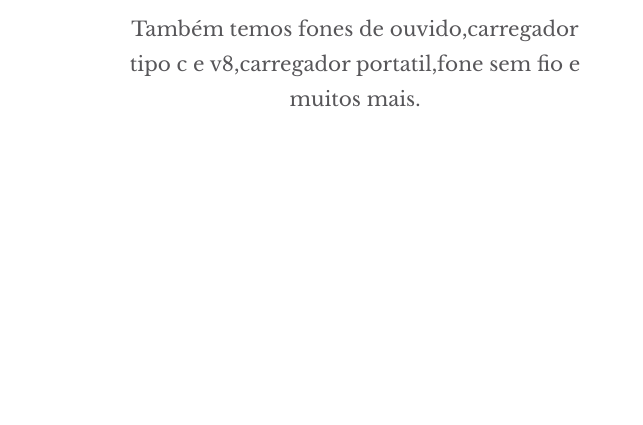
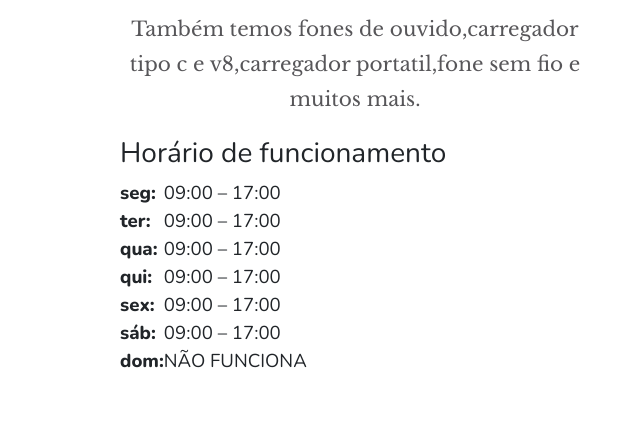
Before and after one commit to brejmoraes/loja1, a plain HTML site: page index.html in a window 1280 px wide. Shown: the part 1015-1440 px from the top of the page, 0-643 px from the left. Drawn offline with nearby package versions, Linux system fonts and the light colour scheme.

Commit message:
Update index.html

```diff
--- a/index.html
+++ b/index.html
@@ -78,6 +78,43 @@
                         controle de garagem e carimbos, afiação de alicates facas e tesouras. <br> </p> Também temos
                     fones de ouvido,carregador tipo c e v8,carregador portatil,fone sem fio e muitos mais.
                 </div>
+                <div class="kCmrbf">
+                    <h3 class="Gou21b">Horário de funcionamento</h3>
+                    <div>
+                        <table itemprop="openingHours">
+                            <tbody>
+                                <tr>
+                                    <th class="x2TOCf">seg:</th>
+                                    <td class="o0m3Qb"><span class="WF8WNe">09:00 – 17:00</span></td>
+                                </tr>
+                                <tr>
+                                    <th class="x2TOCf">ter:</th>
+                                    <td class="o0m3Qb"><span class="WF8WNe">09:00 – 17:00</span></td>
+                                </tr>
+                                <tr>
+                                    <th class="x2TOCf">qua:</th>
+                                    <td class="o0m3Qb"><span class="WF8WNe">09:00 – 17:00</span></td>
+                                </tr>
+                                <tr>
+                                    <th class="x2TOCf">qui:</th>
+                                    <td class="o0m3Qb"><span class="WF8WNe">09:00 – 17:00</span></td>
+                                </tr>
+                                <tr>
+                                    <th class="x2TOCf">sex:</th>
+                                    <td class="o0m3Qb"><span class="WF8WNe">09:00 – 17:00</span></td>
+                                </tr>
+                                <tr>
+                                    <th class="x2TOCf">sáb:</th>
+                                    <td class="o0m3Qb"><span class="WF8WNe">09:00 – 17:00</span></td>
+                                </tr>
+                                <tr>
+                                    <th class="x2TOCf">dom:</th>
+                                    <td class="o0m3Qb"><span class="WF8WNe">NÃO FUNCIONA</span></td>
+                                </tr>
+                            </tbody>
+                        </table>
+                    </div>
+                </div>
             </div>
             <div class="foto col-md-6 col-12 ">
                 <div class="row">
```
